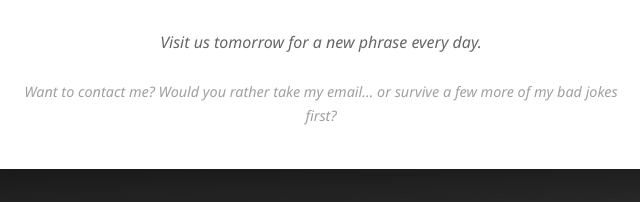
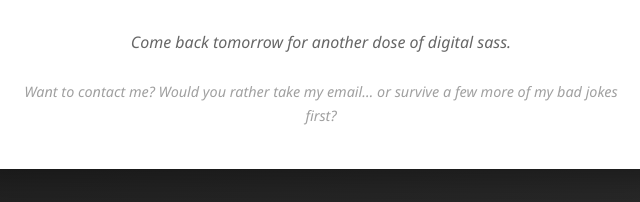
Before and after one commit to GouravSardana/beerbiceps.in, a website: page index.html in a window 1280 px wide. Shown: the part 319-521 px from the top of the page, 319-959 px from the left. Drawn offline with Linux system fonts and the light colour scheme.

Commit message:
change visit tmr phrase

```diff
--- a/index.html
+++ b/index.html
@@ -59,7 +59,7 @@
             <div class="letter-content">
                 <p class="challenge-text">Ranveer, would you rather explain to your parents why you don't own beerbiceps.in, or do 500 push-ups on camera to prove you don't need it?</p>
 
-                <p class="daily-note">Visit us tomorrow for a new phrase every day.</p>
+                <p class="daily-note">Come back tomorrow for another dose of digital sass.</p>
 
                 <p class="contact-note">Want to contact me? Would you rather take my email… or survive a few more of my bad jokes first?</p>
             </div>
```
